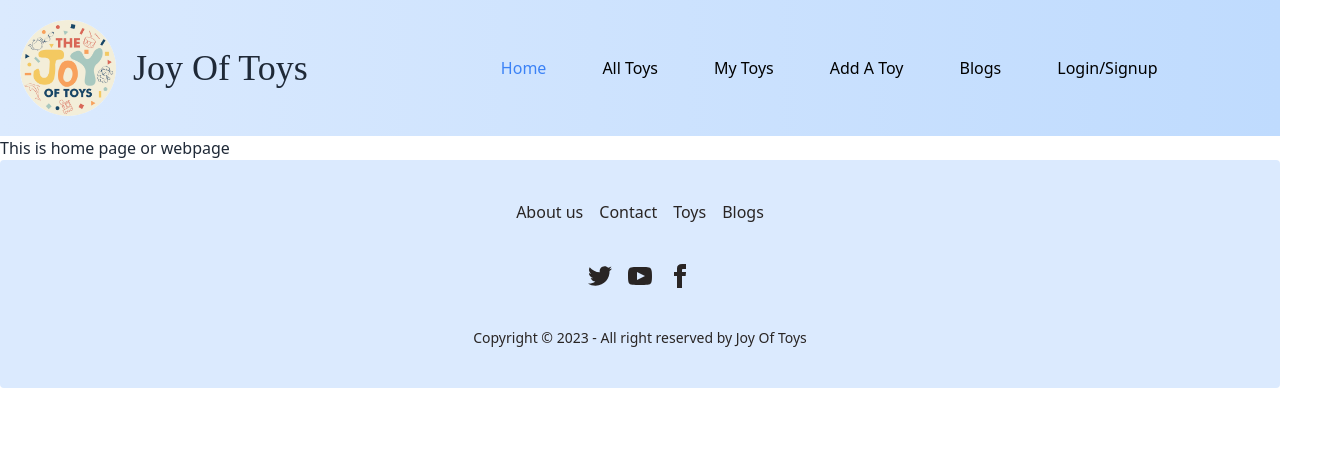
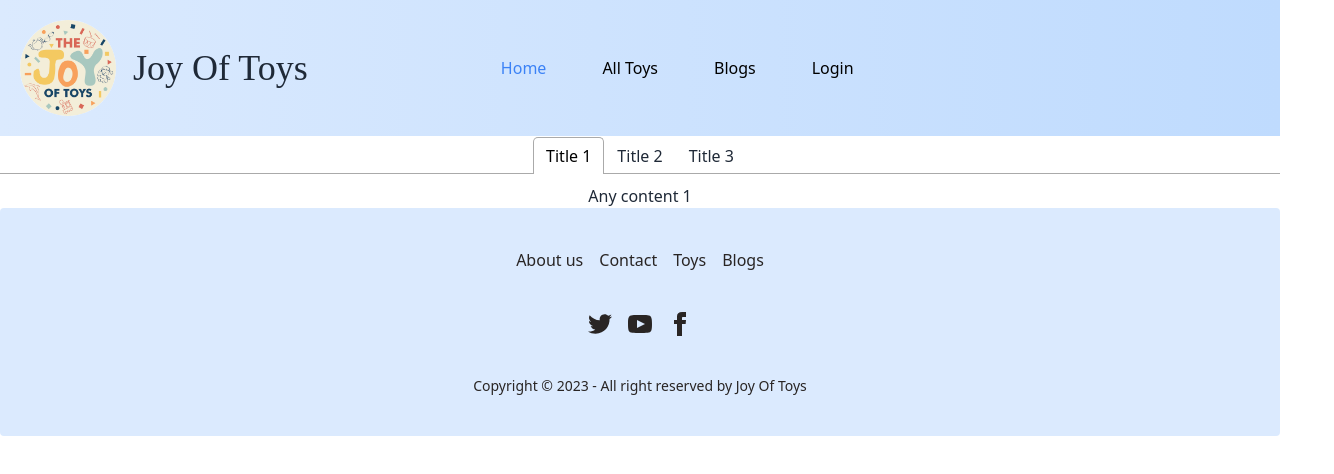
Before and after one commit to shamiulhaque1218/Joy-of-Toy, a React (Vite) app in the folder Joy-of-Toys/: page / in a window 1280 px wide. Shown: the top 474 px of the page, 1334 px wide, since content can reach past the window. Built offline with nearby package versions, Linux system fonts and the light colour scheme; no server answers.

Commit message:
Conditional navbar

```diff
--- a/Joy-of-Toys/src/component/Home/Home.jsx
+++ b/Joy-of-Toys/src/component/Home/Home.jsx
@@ -1,14 +1,30 @@
 // eslint-disable-next-line no-unused-vars
-import React from 'react';
+import React from "react";
+import { Tab, Tabs, TabList, TabPanel } from "react-tabs";
+import "react-tabs/style/react-tabs.css";
 
 const Home = () => {
-    return (
-        <div>
-            This is home page or webpage
+  return (
+    <div className="text-center">
+      <Tabs>
+        <TabList>
+          <Tab>Title 1</Tab>
+          <Tab>Title 2</Tab>
+          <Tab>Title 3</Tab>
+        </TabList>
 
-        </div>
-
-    );
+        <TabPanel>
+          <h2>Any content 1</h2>
+        </TabPanel>
+        <TabPanel>
+          <h2>Any content 2</h2>
+        </TabPanel>
+        <TabPanel>
+          <h2>Any content 3</h2>
+        </TabPanel>
+      </Tabs>
+    </div>
+  );
 };
 
 export default Home;
--- a/Joy-of-Toys/src/component/Navbar/Navbar.jsx
+++ b/Joy-of-Toys/src/component/Navbar/Navbar.jsx
@@ -28,10 +28,10 @@ const Navbar = () => {
 
         <li> <NavLink to="/" className={({ isActive }) => (isActive ? 'text-blue-500'  : 'text-black')}>Home</NavLink> </li>
         <li> <NavLink to="/alltoys" className={({ isActive }) => (isActive ? 'text-blue-500'  : 'text-black')}>All Toys</NavLink> </li>
-        <li> <NavLink to="/toys" className={({ isActive }) => (isActive ? 'text-blue-500'  : 'text-black')}>My Toys</NavLink> </li>
-        <li> <NavLink to="/addtoy" className={({ isActive }) => (isActive ? 'text-blue-500'  : 'text-black')}>Add A Toy</NavLink> </li>
+        { user && <li> <NavLink to="/toys" className={({ isActive }) => (isActive ? 'text-blue-500'  : 'text-black')}>My Toys</NavLink> </li> }
+        { user && <li> <NavLink to="/addtoy" className={({ isActive }) => (isActive ? 'text-blue-500'  : 'text-black')}>Add A Toy</NavLink> </li> }
         <li> <NavLink to="/blogs" className={({ isActive }) => (isActive ? 'text-blue-500'  : 'text-black')}>Blogs</NavLink> </li>
-        <li> <NavLink to="/signup" className={({ isActive }) => (isActive ? 'text-blue-500'  : 'text-black')}>Login/Signup</NavLink> </li>
+        { !user && <li> <NavLink to="/login" className={({ isActive }) => (isActive ? 'text-blue-500'  : 'text-black')}>Login</NavLink> </li> }
         {
               user && <button className='pl-2 lg:pl-5' onClick={handelLogOut}> Log out</button>
         }
@@ -49,10 +49,10 @@ const Navbar = () => {
 
         <li> <NavLink to="/" className={({ isActive }) => (isActive ? 'text-blue-500'  : 'text-black')}>Home</NavLink> </li>
         <li> <NavLink to="/alltoys" className={({ isActive }) => (isActive ? 'text-blue-500'  : 'text-black')}>All Toys</NavLink> </li>
-        <li> <NavLink to="/toys" className={({ isActive }) => (isActive ? 'text-blue-500'  : 'text-black')}>My Toys</NavLink> </li>
-        <li> <NavLink to="/addtoy" className={({ isActive }) => (isActive ? 'text-blue-500'  : 'text-black')}>Add A Toy</NavLink> </li>
+        { user && <li> <NavLink to="/toys" className={({ isActive }) => (isActive ? 'text-blue-500'  : 'text-black')}>My Toys</NavLink> </li> }
+        { user && <li> <NavLink to="/addtoy" className={({ isActive }) => (isActive ? 'text-blue-500'  : 'text-black')}>Add A Toy</NavLink> </li> }
         <li> <NavLink to="/blogs" className={({ isActive }) => (isActive ? 'text-blue-500'  : 'text-black')}>Blogs</NavLink> </li>
-        <li> <NavLink to="/signup" className={({ isActive }) => (isActive ? 'text-blue-500'  : 'text-black')}>Login/Signup</NavLink> </li>
+        { !user && <li> <NavLink to="/login" className={({ isActive }) => (isActive ? 'text-blue-500'  : 'text-black')}>Login</NavLink> </li> }
 
         {
               user && <button className='pl-2 lg:pl-5' onClick={handelLogOut}> Log out</button>
--- a/package.json
+++ b/package.json
@@ -1,6 +1,7 @@
 {
   "dependencies": {
     "firebase": "^9.22.0",
-    "react-content-loader": "^6.2.1"
+    "react-content-loader": "^6.2.1",
+    "react-tabs": "^6.0.1"
   }
 }
```
Also changed, not shown: 1 other file (tests, documents, lock files or other folders).
